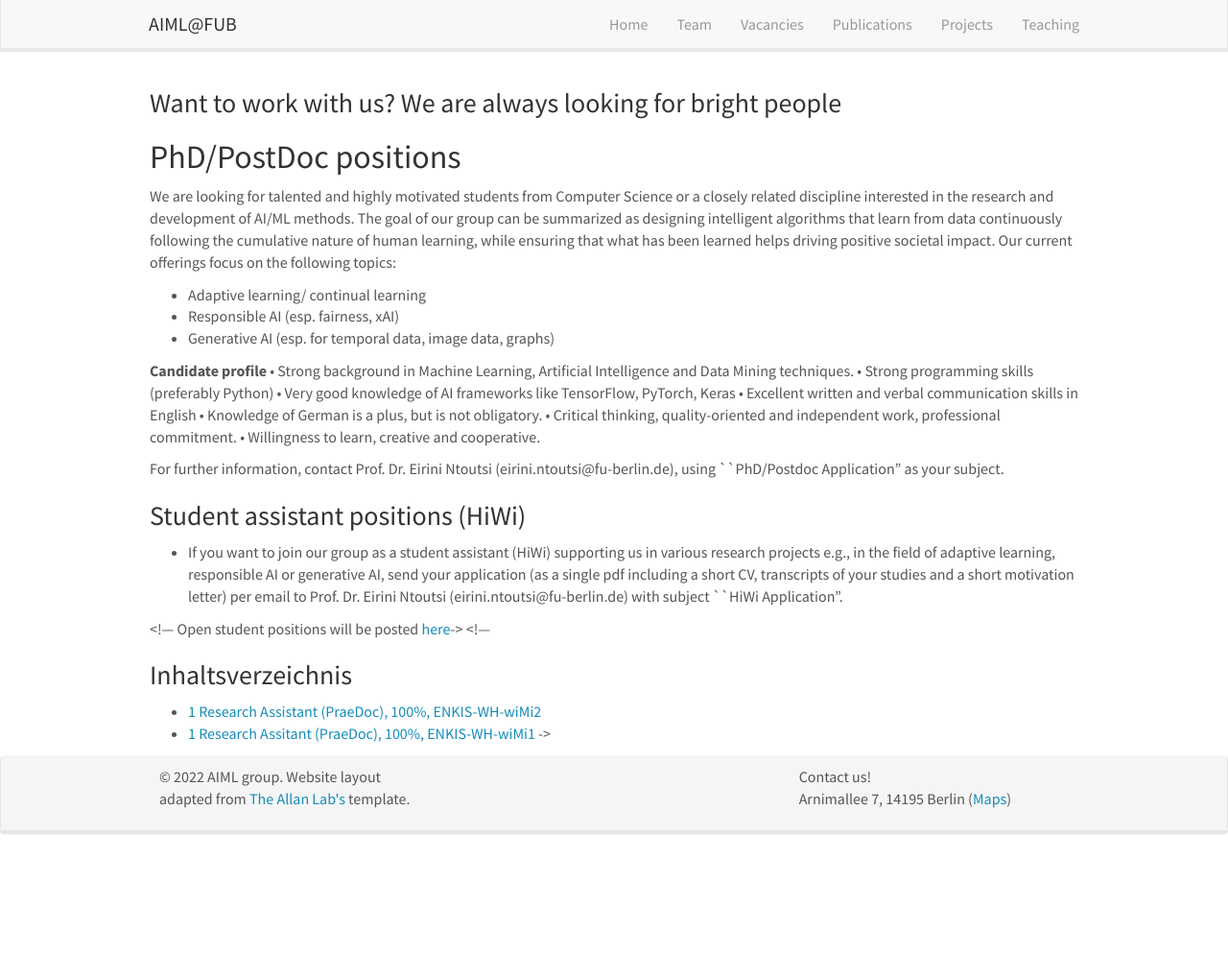
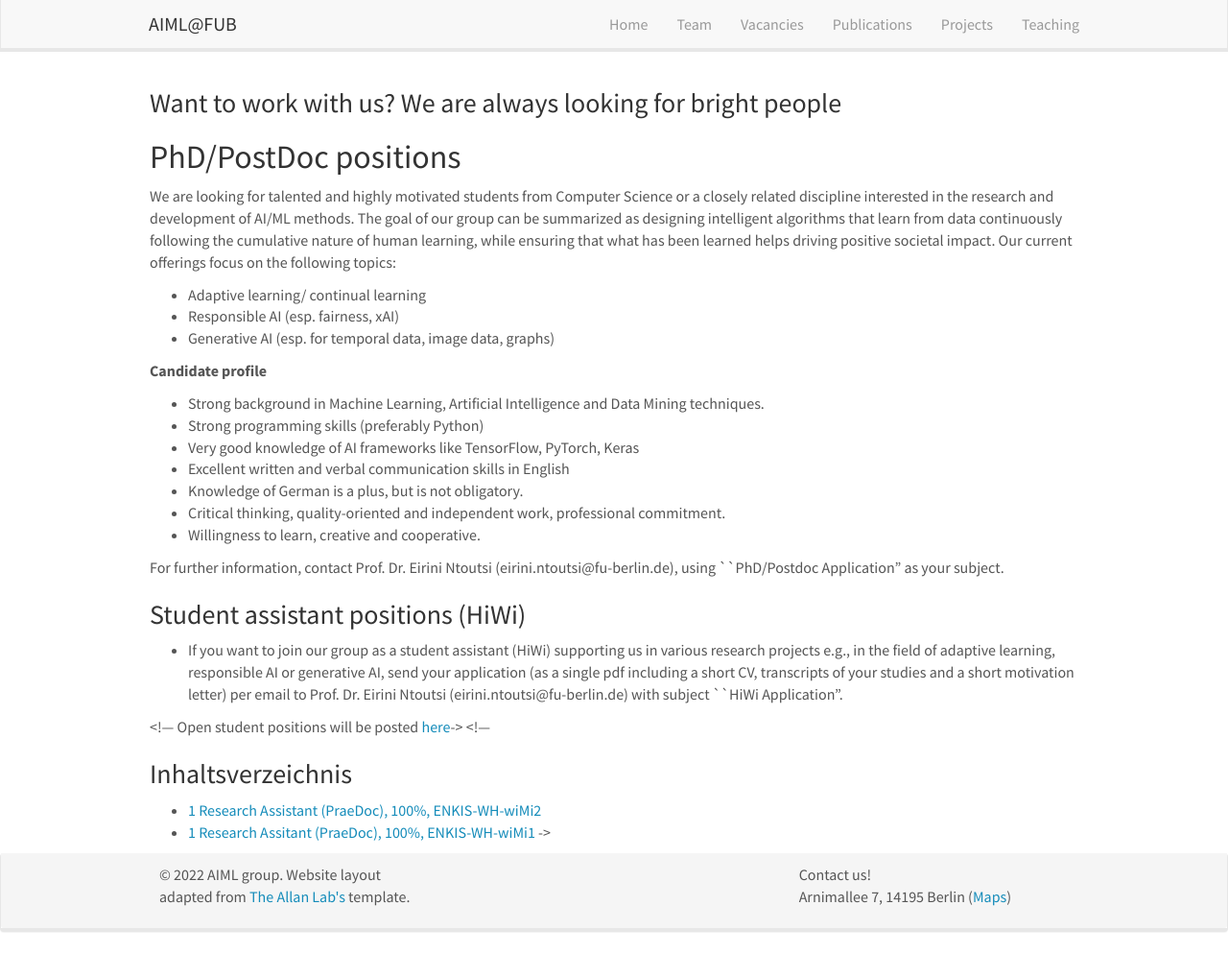
Before and after one commit to AIML-research/AIML-research.github.io, a Jekyll site: the page built from _pages/openings.md, in a window 1280 px wide and 993 px high. Shown: the whole window at 96% size. Built offline with Jekyll 4.4.1, drawn with Linux system fonts in a browser that asks for light colours; nearby versions of some CDN libraries.

Commit message:
Update openings.md

```diff
--- a/_pages/openings.md
+++ b/_pages/openings.md
@@ -20,13 +20,15 @@ Our current offerings focus on the following topics:
 </ul>
 
 **Candidate profile**
-•	Strong background in Machine Learning, Artificial Intelligence and Data Mining techniques.
-•	Strong programming skills (preferably Python)
-•	Very good knowledge of AI frameworks like TensorFlow, PyTorch, Keras
-•	Excellent written and verbal communication skills in English
-•	Knowledge of German is a plus, but is not obligatory.
-•	Critical thinking, quality-oriented and independent work, professional commitment.
-•	Willingness to learn, creative and cooperative.
+<ul>
+<li>Strong background in Machine Learning, Artificial Intelligence and Data Mining techniques.</li>
+<li>Strong programming skills (preferably Python)</li>
+<li>Very good knowledge of AI frameworks like TensorFlow, PyTorch, Keras</li>
+<li>Excellent written and verbal communication skills in English</li>
+<li>Knowledge of German is a plus, but is not obligatory. </li>
+<li>Critical thinking, quality-oriented and independent work, professional commitment.</li>
+<li>Willingness to learn, creative and cooperative.</li>
+</ul>
 
 For further information, contact Prof. Dr. Eirini Ntoutsi (eirini.ntoutsi@fu-berlin.de), using ``PhD/Postdoc Application" as your subject.
 
```
